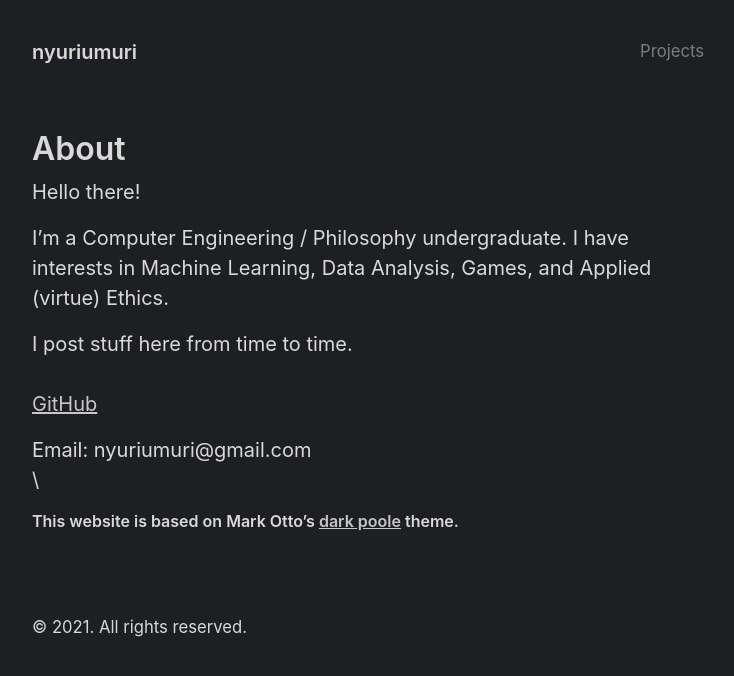
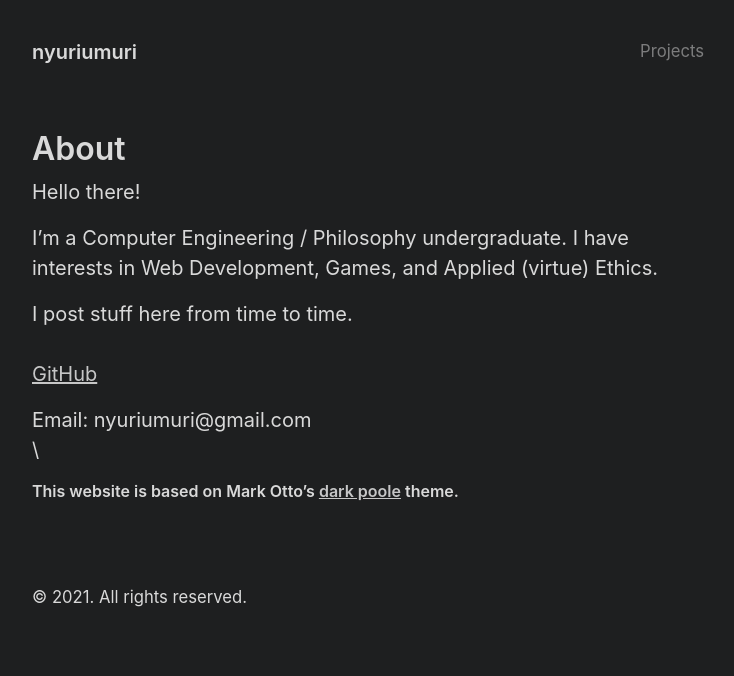
Before and after one commit to nyuriumuri/Projects, a Jekyll site: the page built from about.md, in a window 1280 px wide. Shown: the top 676 px of the page, without its empty margins (272-1006 px from the left). Built offline with Jekyll 4.4.1, drawn with Linux system fonts in a browser that asks for light colours.

Commit message:
Update about.md

```diff
--- a/about.md
+++ b/about.md
@@ -5,7 +5,7 @@ title: About
 
 Hello there!
 
-I'm a Computer Engineering / Philosophy undergraduate. I have interests in Machine Learning, Data Analysis, Games, and Applied (virtue) Ethics.
+I'm a Computer Engineering / Philosophy undergraduate. I have interests in Web Development, Games, and Applied (virtue) Ethics.
 
 I post stuff here from time to time.
 \
```
